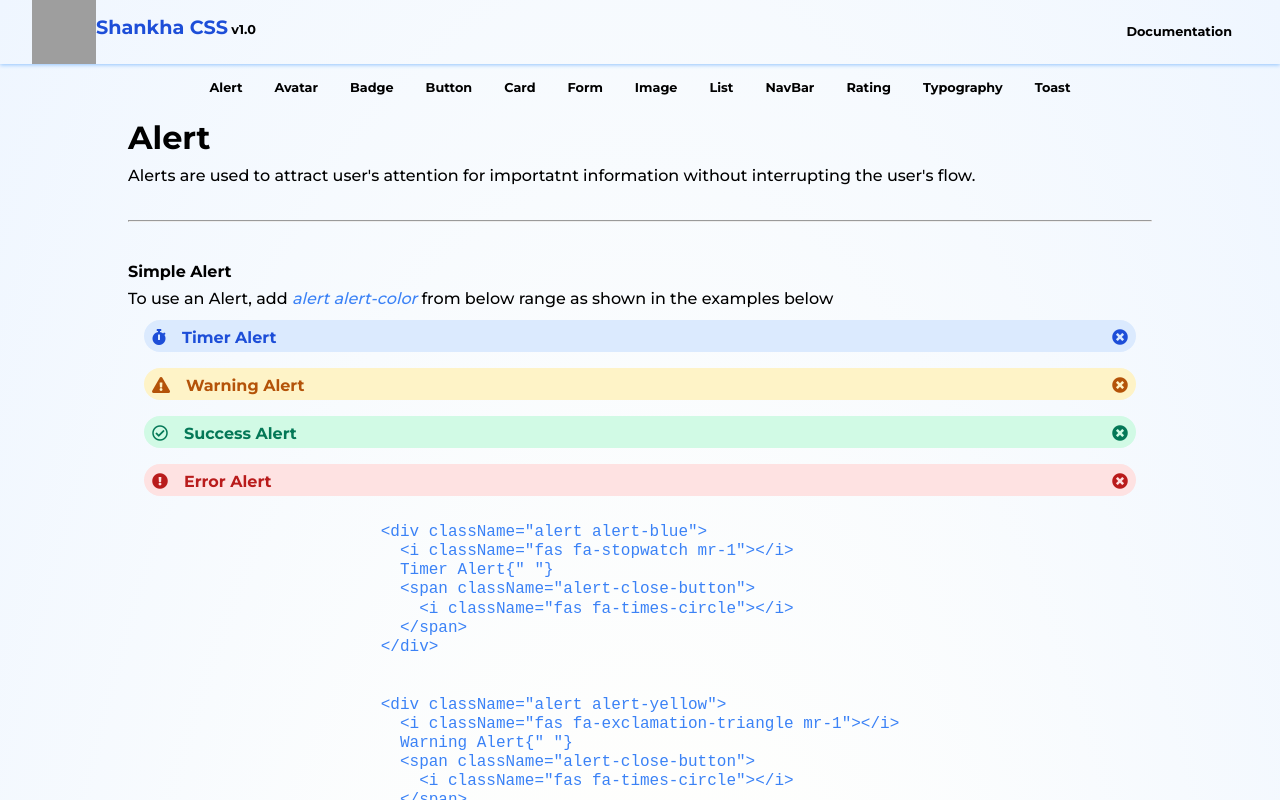
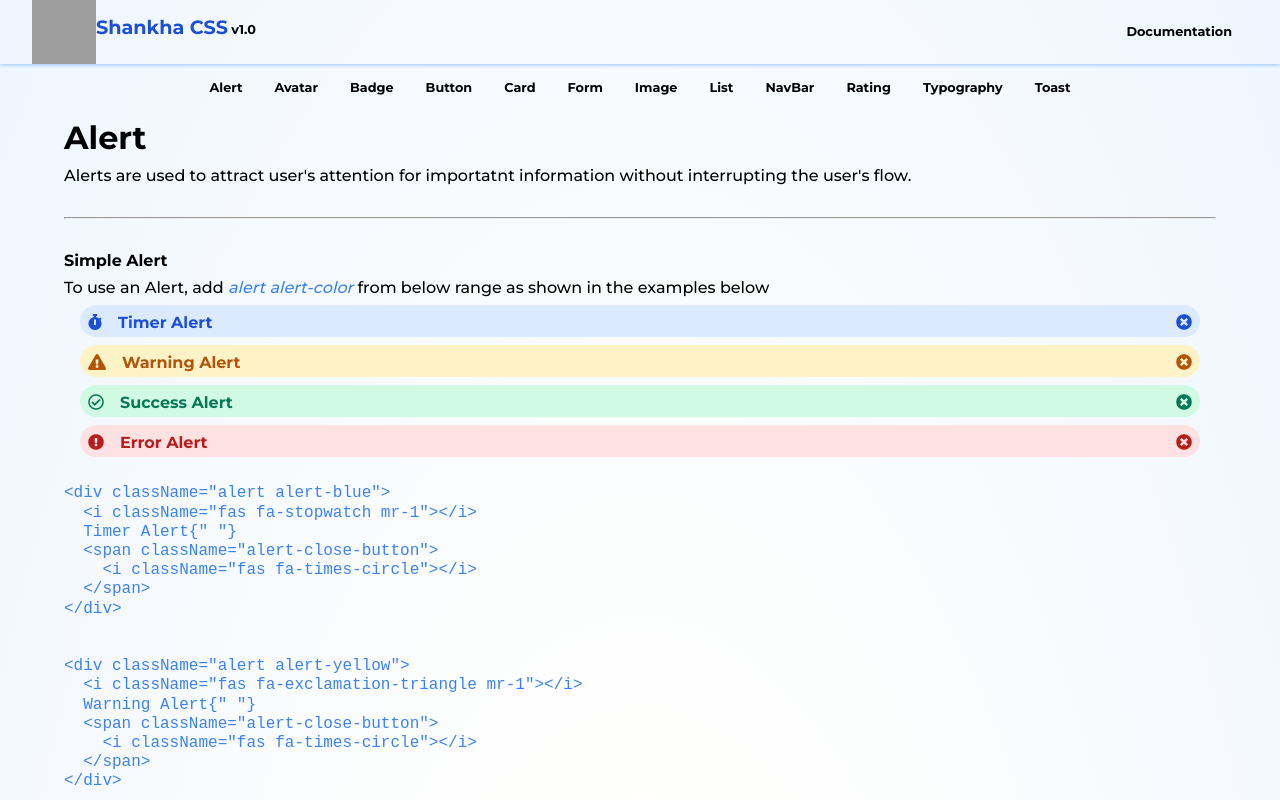
Before and after one commit to harshith-venkatesh/ShankhaCSS, a React (Create React App) app: page / in a window 1280 px wide. Both pictures are taken after a click on the item "Alert". Shown: the top 800 px of the page. Built offline with nearby package versions, Linux system fonts and the light colour scheme; grey boxes are pictures that could not be loaded.

Commit message:
Work in Progress: code classes issue

```diff
--- a/src/components/Alert/Alert.js
+++ b/src/components/Alert/Alert.js
@@ -2,7 +2,7 @@ import React from "react";
 
 export const Alert = () => {
 	return (
-		<div className="container">
+		<div>
 			<h1>Alert</h1>
 			<p>
 				Alerts are used to attract user's attention for importatnt information
--- a/src/components/Avatar/Avatar.js
+++ b/src/components/Avatar/Avatar.js
@@ -3,7 +3,7 @@ import React from "react";
 import { harshithImage as image } from "../../constants/constants";
 export const Avatar = ({ setRoute }) => {
 	return (
-		<div className="container">
+		<div>
 			<h1>Avatar</h1>
 			<p>
 				Avatar can be used to show user's profile picture on profile information
--- a/src/components/Badge/Badge.js
+++ b/src/components/Badge/Badge.js
@@ -30,7 +30,7 @@ export const Badge = () => {
 					<span class="status-badge status-badge-offline"></span>
 				</div>
 			</div>
-			<div className="code-display">
+			{/* <div className="code-display">
 				<pre>
 					<code>
 						{`
@@ -51,6 +51,7 @@ export const Badge = () => {
 					<br />
 				</pre>
 			</div>
+	 */}
 			<div className="flex p-2">
 				<div className="badge-icon-container pr-2">
 					<i className="fas fa-shopping-cart fa-3x"></i>
@@ -62,7 +63,7 @@ export const Badge = () => {
 					<span class="status-badge status-badge-number">5</span>
 				</div>
 			</div>
-			<div className="code-display">
+			{/* <div className="code-display">
 				<pre>
 					<code>
 						{`
@@ -79,6 +80,7 @@ export const Badge = () => {
 					<br />
 				</pre>
 			</div>
+			 */}
 			<hr />
 			<div className="flex-column">
 				<h4>Example of Text Badge</h4>
@@ -108,7 +110,7 @@ export const Badge = () => {
 					<span class="badge bg-secondary">New</span>
 				</h6>
 			</div>
-			<div className="code-display">
+			{/* <div className="code-display">
 				<pre>
 					<code>
 						{`
@@ -131,7 +133,7 @@ export const Badge = () => {
 					</code>
 					<br />
 				</pre>
-			</div>
+			</div> */}
 		</div>
 	);
 };
```
